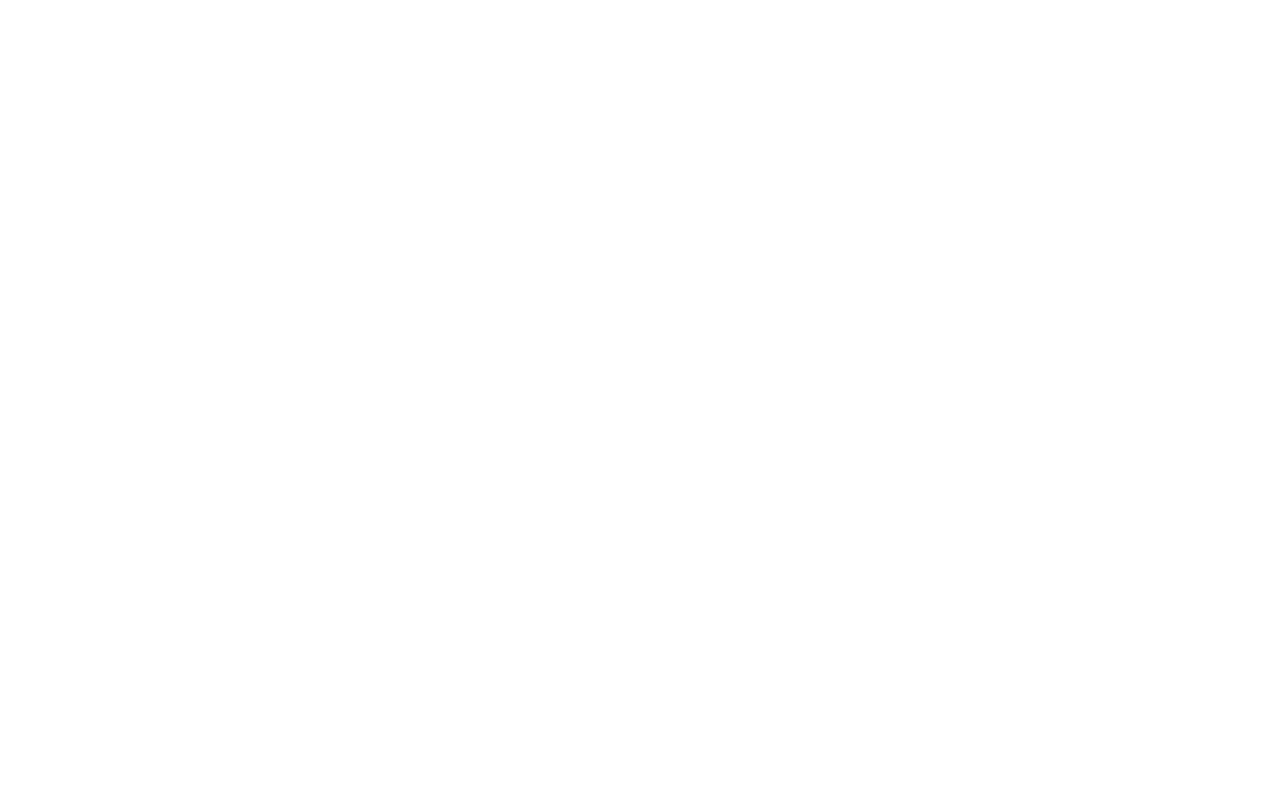
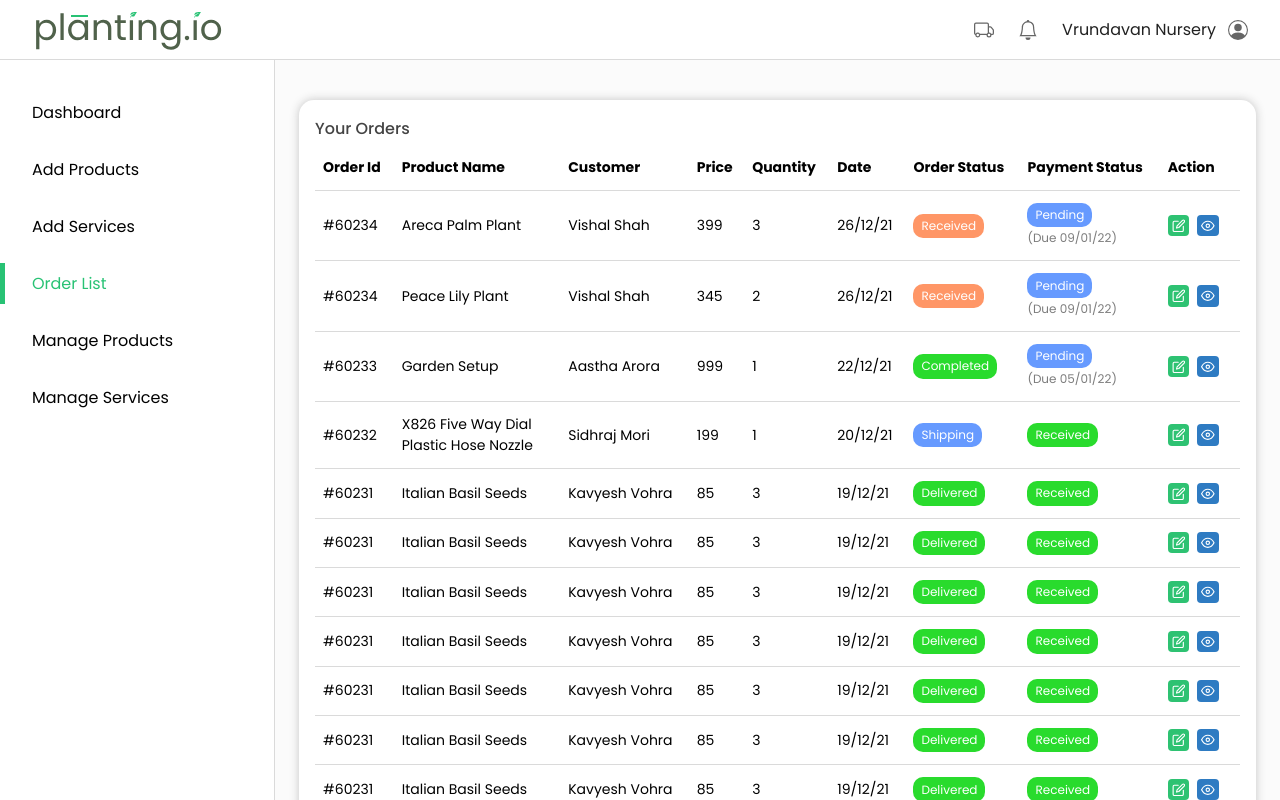
Before and after one commit to vishal-63/planting-io, a React (Create React App) app: page /nursery/dashboard/order-list in a window 1280 px wide. Before the commit this address had no page. Built offline with nearby package versions, Linux system fonts and the light colour scheme.

Commit message:
Created Order List Page

```diff
--- a/src/App.js
+++ b/src/App.js
@@ -2,6 +2,7 @@
 import Home from "./Pages";
 import NurseryHomePage from "./Pages/nursery";
 import Dashboard from "./Pages/nursery/dashboard/index.js";
+import OrderList from "./Pages/nursery/dashboard/order-list";
 import NurseryLogin from "./Pages/nursery/login";
 import NurseryRegister from "./Pages/nursery/register";
 
@@ -15,6 +16,11 @@
           <Route path="/nursery/login" element={<NurseryLogin />} exact />
           <Route path="/nursery/register" element={<NurseryRegister />} exact />
           <Route path="/nursery/dashboard" element={<Dashboard />} exact />
+          <Route
+            path="/nursery/dashboard/order-list"
+            element={<OrderList />}
+            exact
+          />
         </Routes>
       </Router>
     </>
--- a/src/Components/Dashboard Items/DashboardElements.js
+++ b/src/Components/Dashboard Items/DashboardElements.js
@@ -219,27 +219,19 @@
   border-spacing: 0;
   overflow: scroll;
 
-  @media (max-width: 540px) {
-    width: 150%;
-
-    &.recent-orders {
-      width: 200%;
-    }
+  @media (max-width: 900px) {
+    width: max-content;
   }
 
   & th,
   td {
     border-bottom: 1px solid #dadada;
-    padding: 0.75rem 0 0.5rem;
+    padding: 0.75rem 0.5rem;
   }
 
   & th {
     text-align: left;
     color: #000;
-  }
-
-  & td {
-    color: #444;
   }
 `;
 
@@ -250,16 +242,18 @@
   padding: 0.2rem 0.5rem;
   border-radius: 10px;
 
-  &.recieved {
+  &.received {
     background-color: #ff9666;
   }
 
   &.completed,
-  &.delivered {
+  &.delivered,
+  &.payment.received {
     background-color: #29db2d;
   }
 
-  &.shipping {
+  &.shipping,
+  &.payment.pending {
     background-color: #669aff;
   }
 `;
--- a/src/Components/Dashboard Items/index.js
+++ b/src/Components/Dashboard Items/index.js
@@ -195,12 +195,15 @@
       <DashboardCard className="most-purchased">
         <DashboardCardTitle>Most Purchased Items</DashboardCardTitle>
         <DashboardTable>
+          <thead>
             <tr>
               <th>Product</th>
               <th>ID</th>
               <th>Category</th>
               <th>Quantity</th>
             </tr>
+          </thead>
+          <tbody>
             <tr>
               <td>Jade Plant Mini</td>
               <td>#11013</td>
@@ -231,6 +234,7 @@
               <td>Tools</td>
               <td>07</td>
             </tr>
+          </tbody>
         </DashboardTable>
       </DashboardCard>
 
@@ -238,6 +242,7 @@
       <DashboardCard className="recent-orders">
         <DashboardCardTitle>Recent Orders</DashboardCardTitle>
         <DashboardTable className="recent-orders">
+          <thead>
             <tr>
               <th>Product</th>
               <th>Order ID</th>
@@ -246,6 +251,8 @@
               <th>Total Amount</th>
               <th>Status</th>
             </tr>
+          </thead>
+          <tbody>
             <tr>
               <td>Areca Palm Plant</td>
               <td>#60234</td>
@@ -253,7 +260,7 @@
               <td>3</td>
               <td>1197</td>
               <td>
-              <DashboardTableStatus className="recieved">
+                <DashboardTableStatus className="received">
                   Recieved
                 </DashboardTableStatus>
               </td>
@@ -265,7 +272,7 @@
               <td>2</td>
               <td>690</td>
               <td>
-              <DashboardTableStatus className="recieved">
+                <DashboardTableStatus className="received">
                   Recieved
                 </DashboardTableStatus>
               </td>
@@ -306,6 +313,7 @@
                 </DashboardTableStatus>
               </td>
             </tr>
+          </tbody>
         </DashboardTable>
       </DashboardCard>
     </Container>
--- a/src/Components/DashboardMenu.js
+++ b/src/Components/DashboardMenu.js
@@ -1,5 +1,6 @@
 import React from "react";
 import styled from "styled-components";
+import { Link } from "react-router-dom";
 
 const Container = styled.section`
   width: 50vw;
@@ -69,22 +70,22 @@
     <Container menuOpen={menuOpen}>
       <List>
         <ListItem className={activePage === "dashboard" ? "active" : ""}>
-          Dashboard
+          <Link to="/nursery/dashboard">Dashboard</Link>
         </ListItem>
         <ListItem className={activePage === "add-products" ? "active" : ""}>
-          Add Products
+          <Link to="/nursery/dashboard">Add Products</Link>
         </ListItem>
         <ListItem className={activePage === "add-services" ? "active" : ""}>
-          Add Services
+          <Link to="/nursery/dashboard">Add Services</Link>
         </ListItem>
         <ListItem className={activePage === "order-list" ? "active" : ""}>
-          Order List
+          <Link to="/nursery/dashboard/order-list">Order List</Link>
         </ListItem>
         <ListItem className={activePage === "manage-products" ? "active" : ""}>
-          Manage Products
+          <Link to="/nursery/dashboard">Manage Products</Link>
         </ListItem>
         <ListItem className={activePage === "manage-services" ? "active" : ""}>
-          Manage Services
+          <Link to="/nursery/dashboard">Manage Services</Link>
         </ListItem>
       </List>
     </Container>
--- /dev/null
+++ b/src/Pages/nursery/dashboard/order-list.js
@@ -0,0 +1,315 @@
+import React from "react";
+import styled from "styled-components";
+import { FiEdit, FiEye } from "react-icons/fi";
+
+import DashboardHeader from "../../../Components/DashboardHeader";
+import DashboardMenu from "../../../Components/DashboardMenu";
+import {
+  DashboardCard,
+  DashboardTable,
+  DashboardTableStatus,
+} from "../../../Components/Dashboard Items/DashboardElements";
+
+const Container = styled.section`
+  width: 100vw;
+  height: calc(100vh - 60px);
+  overflow-y: scroll;
+  background-color: #fbfbfb;
+  padding: 2.5rem 1.5rem;
+  position: relative;
+
+  @media (min-width: 1100px) {
+    width: calc(100vw - 275px);
+    left: 275px;
+  }
+`;
+
+const Title = styled.h4`
+  font-size: 1rem;
+  color: #444;
+  font-weight: 500;
+`;
+
+const Icon = styled.span`
+  color: #fff;
+  font-size: 0.85rem;
+  width: fit-content;
+  margin-right: 0.5rem;
+  padding: 0.25rem;
+  border-radius: 4px;
+  display: flex;
+  justify-content: center;
+  align-items: center;
+  cursor: pointer;
+
+  &.edit {
+    background-color: #2ec272;
+  }
+  &.view {
+    background-color: #2e7bc2;
+  }
+`;
+
+const OrderList = () => {
+  const [menuOpen, setMenuOpen] = React.useState(false);
+
+  React.useEffect(() => {
+    window.innerWidth >= 1100 ? setMenuOpen(true) : setMenuOpen(false);
+  }, [setMenuOpen]);
+
+  const toggleMenu = () => setMenuOpen(!menuOpen);
+
+  return (
+    <>
+      <DashboardHeader toggleMenu={toggleMenu} />
+      <DashboardMenu activePage="order-list" menuOpen={menuOpen} />
+      <Container>
+        <DashboardCard style={{ padding: "1rem" }}>
+          <Title>Your Orders</Title>
+          <DashboardTable className="order-list">
+            <thead>
+              <tr>
+                <th>Order Id</th>
+                <th>Product Name</th>
+                <th>Customer</th>
+                <th>Price</th>
+                <th>Quantity</th>
+                <th>Date</th>
+                <th>Order Status</th>
+                <th>Payment Status</th>
+                <th>Action</th>
+              </tr>
+            </thead>
+            <tbody>
+              {orders.map((order, index) => (
+                <tr key={index}>
+                  <td>{order.id}</td>
+                  <td style={{ width: "18%" }}>{order.name}</td>
+                  <td>{order.customer}</td>
+                  <td>{order.price}</td>
+                  <td>{order.quantity}</td>
+                  <td>{order.date}</td>
+                  <td>
+                    <DashboardTableStatus className={order.orderStatusClass}>
+                      {order.orderStatus}
+                    </DashboardTableStatus>
+                  </td>
+                  <td>
+                    <DashboardTableStatus
+                      className={`payment ${order.paymentStatusClass}`}
+                    >
+                      {order.paymentStatus}
+                    </DashboardTableStatus>
+                    {order.paymentStatusClass == "pending" && (
+                      <span style={{ fontSize: "0.75rem", color: "#7d7d7d" }}>
+                        (Due {order.paymentDue})
+                      </span>
+                    )}
+                  </td>
+                  <td>
+                    <div style={{ display: "flex" }}>
+                      <Icon className="edit">
+                        <FiEdit />
+                      </Icon>
+                      <Icon className="view">
+                        <FiEye />
+                      </Icon>
+                    </div>
+                  </td>
+                </tr>
+              ))}
+            </tbody>
+          </DashboardTable>
+        </DashboardCard>
+      </Container>
+    </>
+  );
+};
+
+export default OrderList;
+
+const orders = [
+  {
+    id: "#60234",
+    name: "Areca Palm Plant",
+    customer: "Vishal Shah",
+    price: "399",
+    quantity: "3",
+    date: "26/12/21",
+    orderStatus: "Received",
+    orderStatusClass: "received",
+    paymentStatus: "Pending",
+    paymentStatusClass: "pending",
+    paymentDue: "09/01/22",
+  },
+  {
+    id: "#60234",
+    name: "Peace Lily Plant",
+    customer: "Vishal Shah",
+    price: "345",
+    quantity: "2",
+    date: "26/12/21",
+    orderStatus: "Received",
+    orderStatusClass: "received",
+    paymentStatus: "Pending",
+    paymentStatusClass: "pending",
+    paymentDue: "09/01/22",
+  },
+  {
+    id: "#60233",
+    name: "Garden Setup",
+    customer: "Aastha Arora",
+    price: "999",
+    quantity: "1",
+    date: "22/12/21",
+    orderStatus: "Completed",
+    orderStatusClass: "completed",
+    paymentStatus: "Pending",
+    paymentStatusClass: "pending",
+    paymentDue: "05/01/22",
+  },
+  {
+    id: "#60232",
+    name: "X826 Five Way Dial Plastic Hose Nozzle",
+    customer: "Sidhraj Mori",
+    price: "199",
+    quantity: "1",
+    date: "20/12/21",
+    orderStatus: "Shipping",
+    orderStatusClass: "shipping",
+    paymentStatus: "Received",
+    paymentStatusClass: "received",
+  },
+  {
+    id: "#60231",
+    name: "Italian Basil Seeds",
+    customer: "Kavyesh Vohra",
+    price: "85",
+    quantity: "3",
+    date: "19/12/21",
+    orderStatus: "Delivered",
+    orderStatusClass: "delivered",
+    paymentStatus: "Received",
+    paymentStatusClass: "received",
+  },
+  {
+    id: "#60231",
+    name: "Italian Basil Seeds",
+    customer: "Kavyesh Vohra",
+    price: "85",
+    quantity: "3",
+    date: "19/12/21",
+    orderStatus: "Delivered",
+    orderStatusClass: "delivered",
+    paymentStatus: "Received",
+    paymentStatusClass: "received",
+  },
+  {
+    id: "#60231",
+    name: "Italian Basil Seeds",
+    customer: "Kavyesh Vohra",
+    price: "85",
+    quantity: "3",
+    date: "19/12/21",
+    orderStatus: "Delivered",
+    orderStatusClass: "delivered",
+    paymentStatus: "Received",
+    paymentStatusClass: "received",
+  },
+  {
+    id: "#60231",
+    name: "Italian Basil Seeds",
+    customer: "Kavyesh Vohra",
+    price: "85",
+    quantity: "3",
+    date: "19/12/21",
+    orderStatus: "Delivered",
+    orderStatusClass: "delivered",
+    paymentStatus: "Received",
+    paymentStatusClass: "received",
+  },
+  {
+    id: "#60231",
+    name: "Italian Basil Seeds",
+    customer: "Kavyesh Vohra",
+    price: "85",
+    quantity: "3",
+    date: "19/12/21",
+    orderStatus: "Delivered",
+    orderStatusClass: "delivered",
+    paymentStatus: "Received",
+    paymentStatusClass: "received",
+  },
+  {
+    id: "#60231",
+    name: "Italian Basil Seeds",
+    customer: "Kavyesh Vohra",
+    price: "85",
+    quantity: "3",
+    date: "19/12/21",
+    orderStatus: "Delivered",
+    orderStatusClass: "delivered",
+    paymentStatus: "Received",
+    paymentStatusClass: "received",
+  },
+  {
+    id: "#60231",
+    name: "Italian Basil Seeds",
+    customer: "Kavyesh Vohra",
+    price: "85",
+    quantity: "3",
+    date: "19/12/21",
+    orderStatus: "Delivered",
+    orderStatusClass: "delivered",
+    paymentStatus: "Received",
+    paymentStatusClass: "received",
+  },
+  {
+    id: "#60231",
+    name: "Italian Basil Seeds",
+    customer: "Kavyesh Vohra",
+    price: "85",
+    quantity: "3",
+    date: "19/12/21",
+    orderStatus: "Delivered",
+    orderStatusClass: "delivered",
+    paymentStatus: "Received",
+    paymentStatusClass: "received",
+  },
+  {
+    id: "#60231",
+    name: "Italian Basil Seeds",
+    customer: "Kavyesh Vohra",
+    price: "85",
+    quantity: "3",
+    date: "19/12/21",
+    orderStatus: "Delivered",
+    orderStatusClass: "delivered",
+    paymentStatus: "Received",
+    paymentStatusClass: "received",
+  },
+  {
+    id: "#60231",
+    name: "Italian Basil Seeds",
+    customer: "Kavyesh Vohra",
+    price: "85",
+    quantity: "3",
+    date: "19/12/21",
+    orderStatus: "Delivered",
+    orderStatusClass: "delivered",
+    paymentStatus: "Received",
+    paymentStatusClass: "received",
+  },
+  {
+    id: "#60231",
+    name: "Italian Basil Seeds",
+    customer: "Kavyesh Vohra",
+    price: "85",
+    quantity: "3",
+    date: "19/12/21",
+    orderStatus: "Delivered",
+    orderStatusClass: "delivered",
+    paymentStatus: "Received",
+    paymentStatusClass: "received",
+  },
+];
```
Lines whose indentation alone changed are shown as unchanged.
